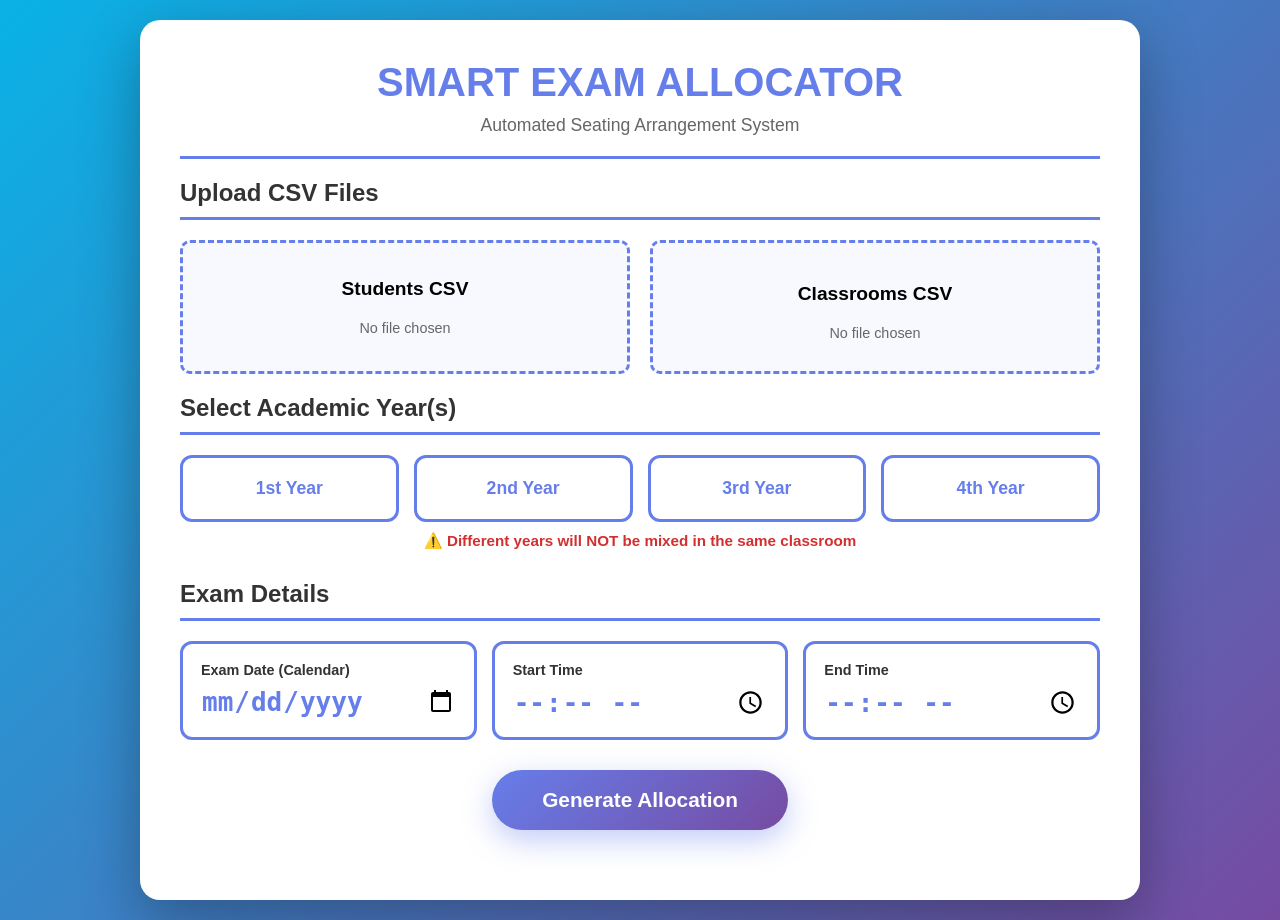
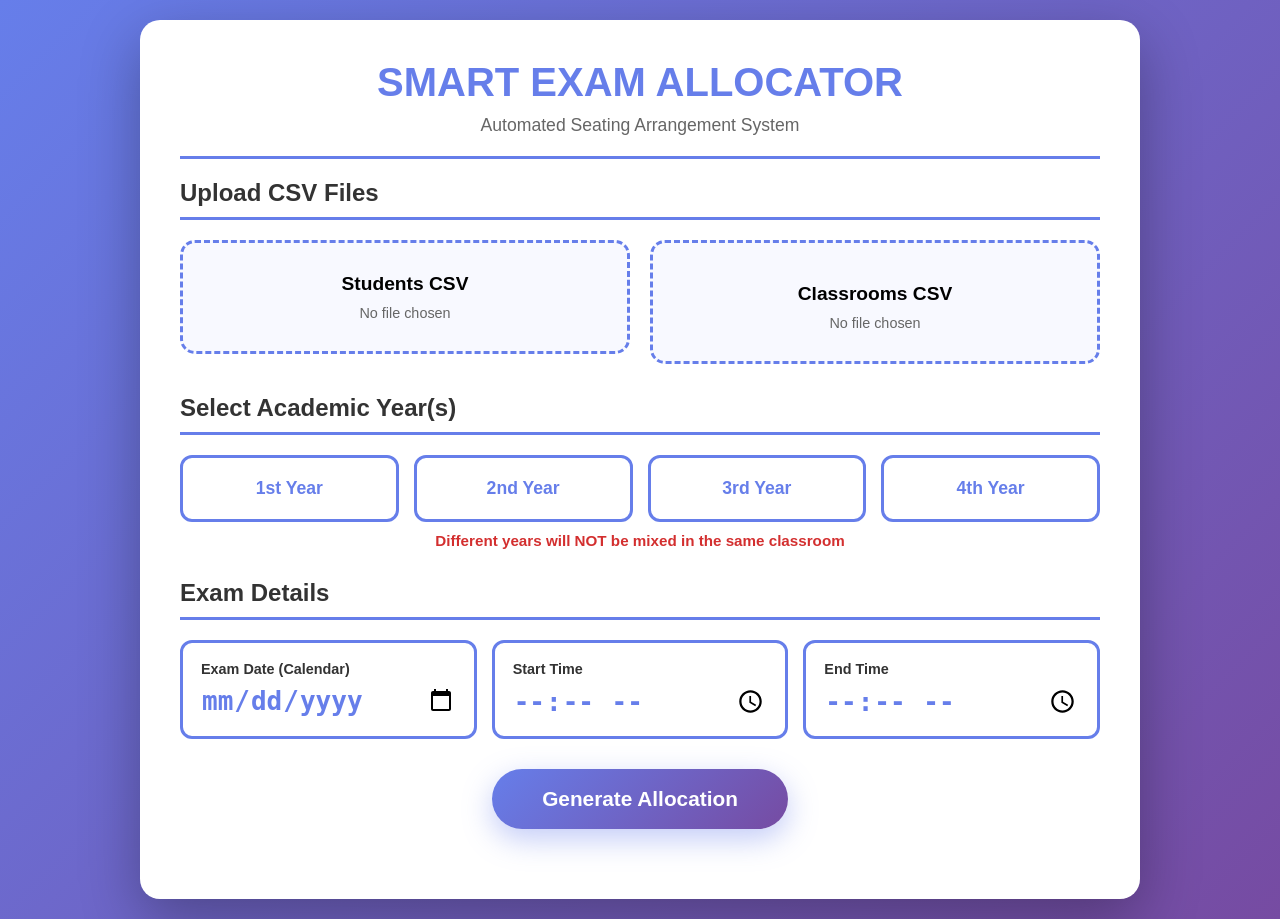
Before and after one commit to krixhnndu/Smart-Examroom-Allocator, a Flask app: page / in a window 1280 px wide. Run offline with Flask 3, Linux system fonts and the light colour scheme; some libraries are stand-ins or nearby versions.

Commit message:
Changes made to the static/style.css and templates/index.html files.

```diff
--- a/static/style.css
+++ b/static/style.css
@@ -6,7 +6,7 @@
 
 body {
     font-family: 'Arial', 'Segoe UI', sans-serif;
-    background: linear-gradient(135deg, #09b2e6 0%, #764ba2 100%);
+    background: linear-gradient(135deg, #667eea 0%, #764ba2 100%);
     min-height: 100vh;
     padding: 20px;
 }
@@ -24,10 +24,9 @@ body {
 
 header {
     text-align: center;
-    margin-bottom: 40px;
+    margin-bottom: 20px;
     border-bottom: 3px solid #667eea;
     padding-bottom: 20px;
-    margin-bottom: 20px;
 }
 
 header h1 {
@@ -44,8 +43,7 @@ header p {
 /* ================= UPLOAD ================= */
 
 .upload-section {
-    margin-bottom: 20px;
-    margin-top: 5px;
+    margin-bottom: 30px;
 }
 
 .upload-section h2,
@@ -67,17 +65,12 @@ header p {
 
 .upload-box {
     border: 3px dashed #667eea;
-    border-radius: 10px;
+    border-radius: 15px;
     padding: 30px;
-    height: 100%;
-    align-items: center;
     text-align: center;
     cursor: pointer;
     transition: all 0.3s ease;
     background: #f8f9ff;
-    justify-content: center;
-    flex-direction: column;
-    display: flex;
 }
 
 .upload-box:hover {
--- a/templates/index.html
+++ b/templates/index.html
@@ -58,7 +58,7 @@
             <button class="year-btn" data-year="3">3rd Year</button>
             <button class="year-btn" data-year="4">4th Year</button>
         </div>
-        <p class="year-hint">⚠️ Different years will NOT be mixed in the same classroom</p>
+        <p class="year-hint">Different years will NOT be mixed in the same classroom</p>
     </div>
 
     <div class="exam-details">
@@ -114,7 +114,7 @@
         </div>
 
         <div class="results-header">
-            <h2>📋 Seating Arrangement</h2>
+            <h2>Seating Arrangement</h2>
 
             <div class="stats">
                 <div class="stat-box">
@@ -133,7 +133,7 @@
                 </div>
             </div>
 
-            <button id="download-pdf-btn" class="download-btn">📥 Download PDF</button>
+            <button id="download-pdf-btn" class="download-btn">Download PDF</button>
             <button id="download-excel-btn" class="download-btn">Download Excel</button>
 
         </div>
```
